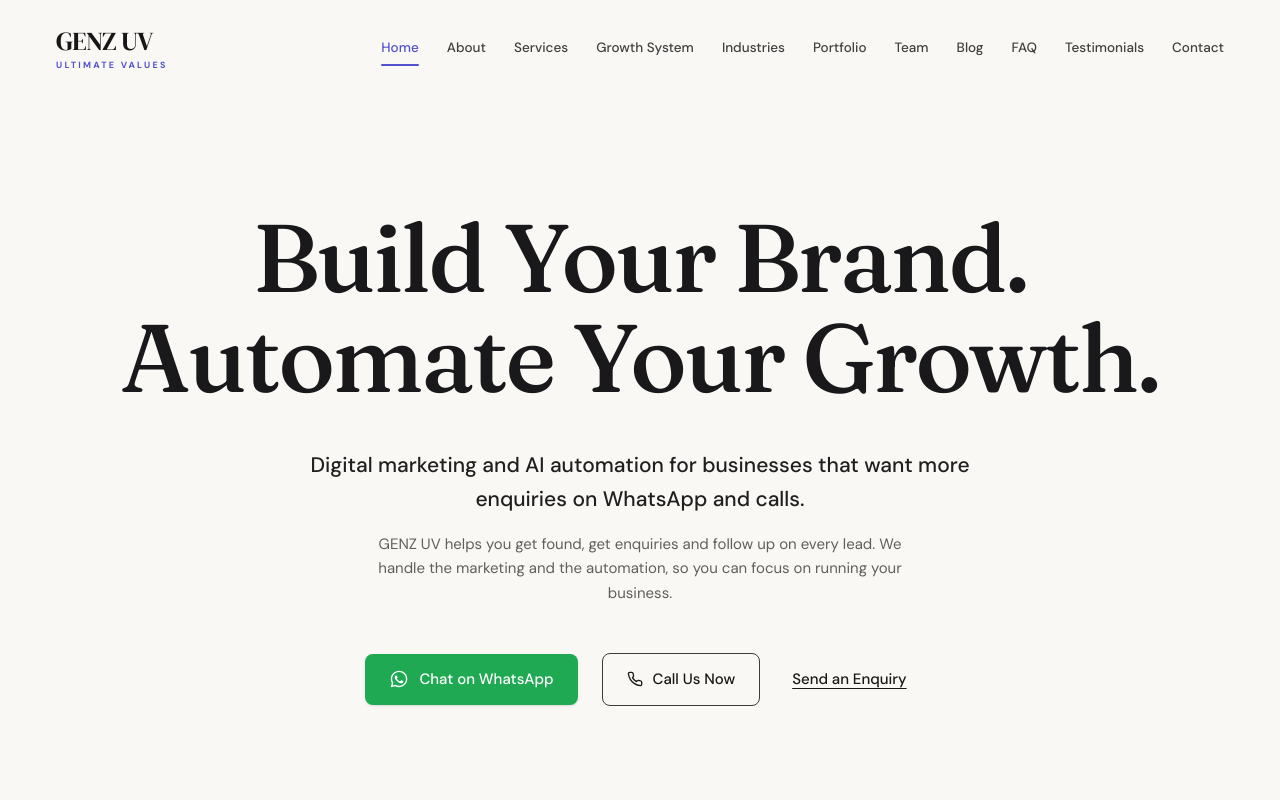
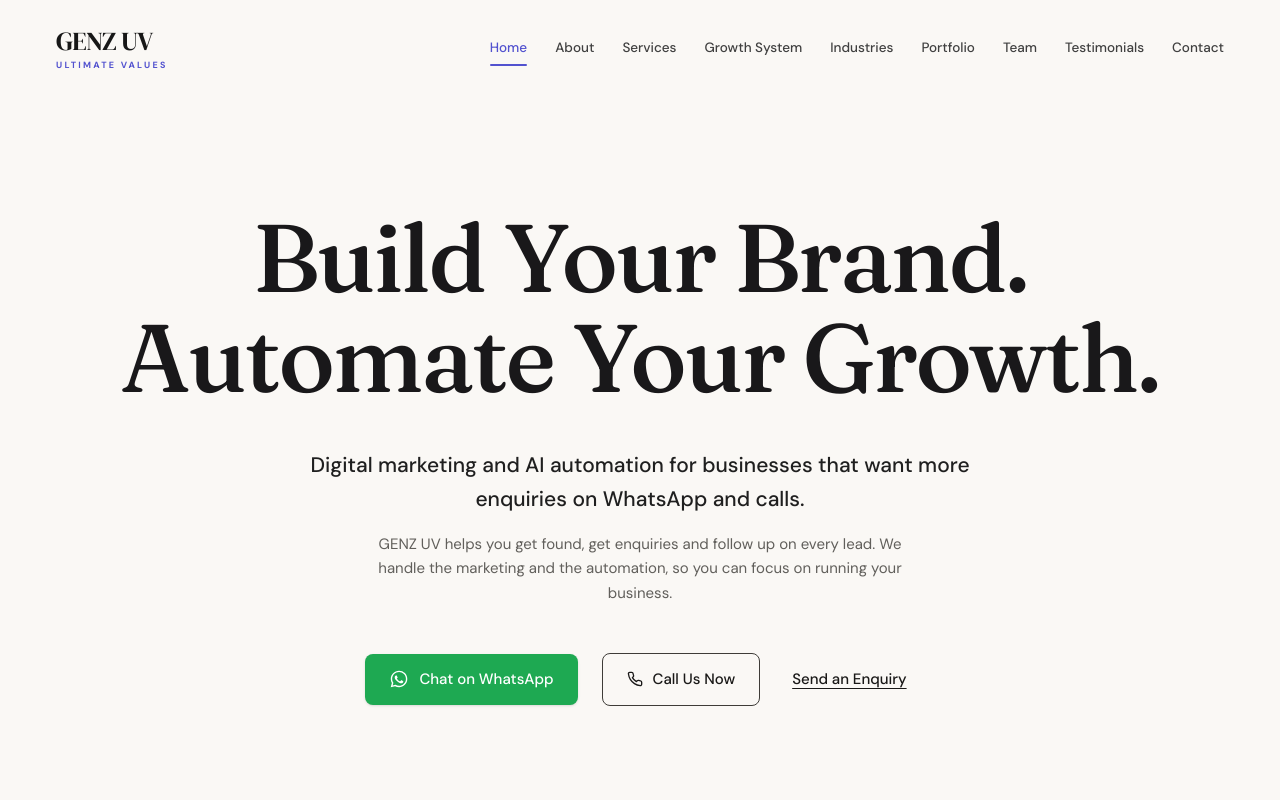
Before and after one commit to Abu-sid07/GENZUV-Lan, a Next.js app: page / in a window 1280 px wide. Shown: the top 800 px of the page. Built offline with nearby package versions, Linux system fonts and the light colour scheme.

Commit message:
navbar button disable

```diff
--- a/components/ui/navbar.tsx
+++ b/components/ui/navbar.tsx
@@ -10,8 +10,8 @@ const NAV_LINKS = [
   { name: "Industries", href: "#industries" },
   { name: "Portfolio", href: "#portfolio" },
   { name: "Team", href: "#team" },
-  { name: "Blog", href: "#blog" },
-  { name: "FAQ", href: "#faq" },
+  // { name: "Blog", href: "#blog" },
+  // { name: "FAQ", href: "#faq" },
   { name: "Testimonials", href: "#testimonials" },
   { name: "Contact", href: "#contact" },
 ];
@@ -38,11 +38,10 @@ export default function Navbar() {
             <a
               key={link.name}
               href={link.href}
-              className={`relative py-1 text-[13.5px] font-medium transition-colors duration-150 ${
-                link.active
+              className={`relative py-1 text-[13.5px] font-medium transition-colors duration-150 ${link.active
                   ? "text-[#5252CF]"
                   : "text-neutral-700 hover:text-neutral-950"
-              }`}
+                }`}
             >
               {link.name}
               {link.active && (
@@ -96,11 +95,10 @@ export default function Navbar() {
                 key={link.name}
                 href={link.href}
                 onClick={() => setMobileMenuOpen(false)}
-                className={`py-1 text-sm font-medium ${
-                  link.active
+                className={`py-1 text-sm font-medium ${link.active
                     ? "font-semibold text-[#4F46E5]"
                     : "text-neutral-700 hover:text-neutral-900"
-                }`}
+                  }`}
               >
                 {link.name}
               </a>
```
